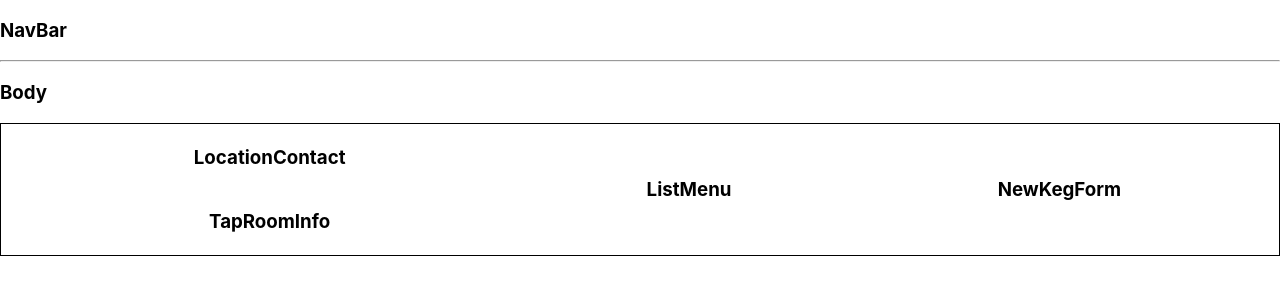
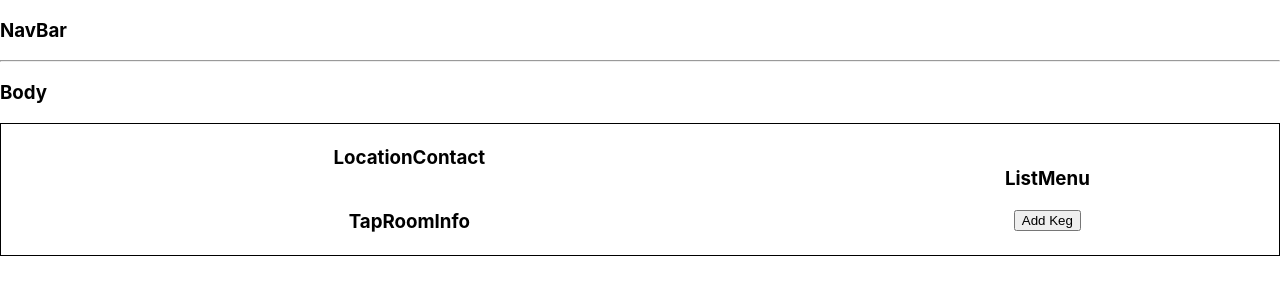
Before and after one commit to dqveha/happy_gilmore_tap_room, a React (Create React App) app: page / in a window 1280 px wide. Shown: the top 300 px of the page. Built offline with nearby package versions, Linux system fonts and the light colour scheme.

Commit message:
Add buttons and change Body to class-based component

```diff
--- a/src/components/Body.jsx
+++ b/src/components/Body.jsx
@@ -4,15 +4,40 @@ import ListMenu from "./ListMenu";
 import NewKegForm from "./NewKegForm";
 import TapRoomInfo from "./TapRoomInfo";
 
-function Body() {
+class Body extends React.Component {
+
+  constructor(props) {
+    super(props);
+    this.state = {
+      formVisibleOnPage: false
+    };
+  }
+
+  handleClick = () => {
+    this.setState(prevState => ({
+      formVisibleOnPage: !prevState.formVisibleOnPage
+    }));
+  }
+
+  render(){
+    let currentlyVisibleState = null;
+    let buttonText = null;
+    if (this.state.formVisibleOnPage) {
+      currentlyVisibleState = <NewKegForm />;
+      buttonText = "Return to Keg List";
+    } else {
+      currentlyVisibleState = <ListMenu />
+      buttonText = "Add Keg";
+    }
+
     return (
       <>
         <h3>Body</h3>
         <table>
           <tr>
             <th><LocationContact /></th>
-          <th rowspan="2"><ListMenu /></th>
-          <th rowspan="2"><NewKegForm /></th>
+            <th rowspan="2">{currentlyVisibleState}<button onClick={this.handleClick}>{buttonText}</button></th>
+            {/* <th rowspan="2"><NewKegForm /></th> */}
           </tr>
           <tr>
             <th><TapRoomInfo /></th>
@@ -21,5 +46,6 @@ function Body() {
       </>
     );
   }
+}
 
 export default Body;
--- a/src/components/NewKegForm.jsx
+++ b/src/components/NewKegForm.jsx
@@ -1,6 +1,6 @@
 import React from "react";
 
-function NewKegForm(){
+function NewKegForm(props){
   return (
     <>
       <h3>NewKegForm</h3>
```
Lines whose indentation alone changed are shown as unchanged.
